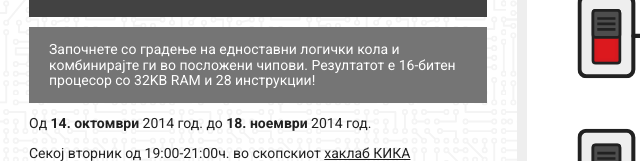
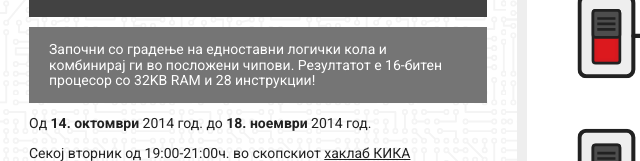
Before and after one commit to skopjehacklab/computer-from-scratch, a website: page website/static/index.html in a window 1280 px wide. Shown: the part 212-373 px from the top of the page, 41-681 px from the left. Drawn offline with Linux system fonts and the light colour scheme; a script that the page names is missing.

Commit message:
informal desc

```diff
--- a/website/static/index.html
+++ b/website/static/index.html
@@ -57,7 +57,7 @@
 								<h1 class="text-uppercase">Дизајнирање на компјутер, од нула!</h1>
 							</div>
 							<div class="padded-block-m bg-grey-600 cl-grey-0 l-h-110">
-								<p>Започнете со градење на едноставни логички кола и комбинирајте ги во посложени чипови. Резултатот е 16-битен процесор со 32KB RAM и 28 инструкции!</p>
+								<p>Започни со градење на едноставни логички кола и комбинирај ги во посложени чипови. Резултатот е 16-битен процесор со 32KB RAM и 28 инструкции!</p>
 							</div>
 							<p>
                                                           Од <strong>14. октомври</strong> 2014 год. до <strong>18. ноември</strong> 2014 год.
```
